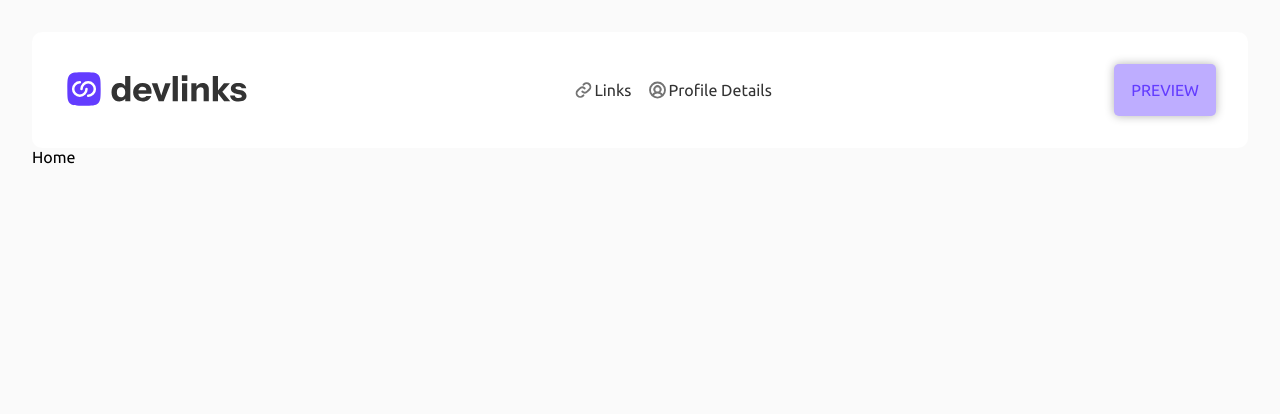
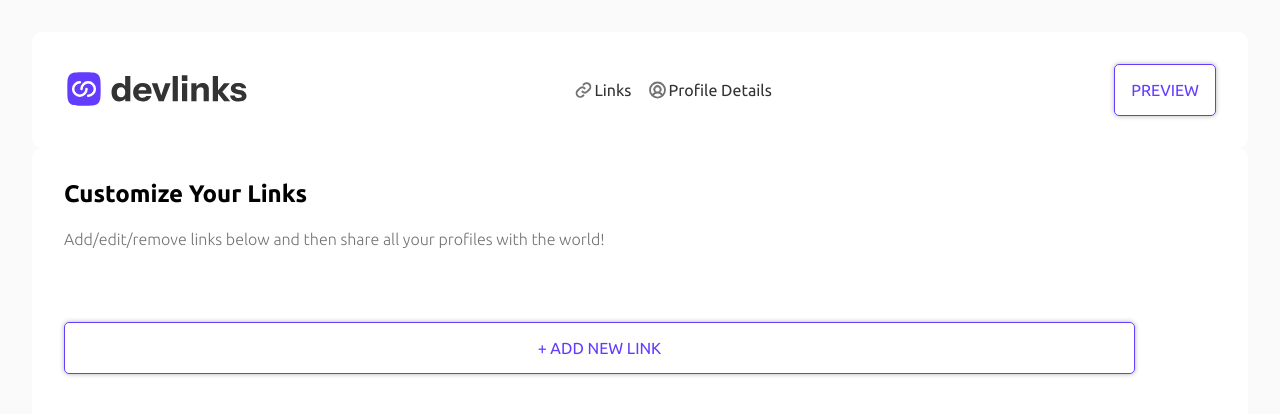
Before and after one commit to hidalest/link-sharing-app, a React (Vite) app: page /home in a window 1280 px wide. Shown: the top 414 px of the page. Built offline with nearby package versions, Linux system fonts and the light colour scheme.

Commit message:
feat: first iteration of the links home page

```diff
--- a/src/App.scss
+++ b/src/App.scss
@@ -1,4 +1,5 @@
 @import './sassStyles/variables';
+@import './sassStyles/mixins';
 
 * {
   margin: 0;
@@ -11,4 +12,14 @@ body {
   margin: 0 auto;
   padding: 2rem;
   background-color: $borders;
+
+  @include responsiveMax($phone) {
+    padding: 0;
+  }
+
+  & .main {
+    @include responsiveMax($phone) {
+      padding: 2.4rem;
+    }
+  }
 }
--- a/src/App.tsx
+++ b/src/App.tsx
@@ -1,33 +1,25 @@
 import { Route, Routes } from 'react-router-dom';
 import Navbar from './components/NavBar/Navbar';
-import Home from './assets/layout/Home';
+import HomeLinks from './layout/HomeLinks/HomeLinks';
 
-import { useEffect, useState } from 'react';
-import { mobileSize } from './globals';
 import data from './data.json';
 
 import './App.scss';
 
 function App() {
-  const { navbarProps } = data;
-  const [isMobile, setIsMobile] = useState(false);
+  const { navbarProps, homeLinksData } = data;
 
-  useEffect(() => {
-    const checkForMobile = () => {
-      setIsMobile(window.innerWidth <= mobileSize);
-    };
-    window.addEventListener('resize', checkForMobile);
-
-    return () => {
-      window.removeEventListener('resize', checkForMobile);
-    };
-  }, []);
   return (
     <>
-      <Navbar navbarProps={navbarProps} isMobile={isMobile} />
-      <Routes>
-        <Route path='/home' element={<Home />} />
-      </Routes>
+      <Navbar navbarProps={navbarProps} />
+      <main className={'main'}>
+        <Routes>
+          <Route
+            path='/home'
+            element={<HomeLinks homeLinksData={homeLinksData} />}
+          />
+        </Routes>
+      </main>
     </>
   );
 }
--- a/src/assets/layout/Home.tsx
+++ /dev/null
@@ -1,7 +0,0 @@
-import React from 'react';
-
-function Home() {
-  return <div>Home</div>;
-}
-
-export default Home;
--- a/src/components/NavBar/Navbar.module.scss
+++ b/src/components/NavBar/Navbar.module.scss
@@ -4,7 +4,7 @@
 .navbar {
   background-color: $white;
   padding: 2rem;
-  border-radius: 10px;
+  border-radius: $border-radius;
   display: flex;
   justify-content: space-between;
   align-items: center;
--- a/src/components/NavBar/Navbar.tsx
+++ b/src/components/NavBar/Navbar.tsx
@@ -14,13 +14,9 @@ interface NavBarProps {
     buttonPreviewCopy: string;
     buttonPreviewIcon: string;
   };
-
-  isMobile: boolean;
 }
 
 function Navbar(props: NavBarProps) {
-  const { navbarProps, isMobile } = props;
-  console.log(isMobile);
   const {
     mainLogoDesktop,
     mainLogoSmall,
@@ -30,7 +26,7 @@ function Navbar(props: NavBarProps) {
     profileDetailsPageCopy,
     buttonPreviewCopy,
     buttonPreviewIcon,
-  } = navbarProps;
+  } = props.navbarProps;
 
   return (
     <nav className={styles.navbar}>
--- a/src/components/UI/Button.module.scss
+++ b/src/components/UI/Button.module.scss
@@ -24,13 +24,13 @@
 }
 
 .button-secondary {
-  background-color: $purple-hover;
+  background-color: transparent;
   color: $purple;
   text-transform: uppercase;
   border-radius: 5px;
-  box-shadow: 0 0 10px rgba(0, 0, 0, 0.3);
+  box-shadow: 0 0 5px rgba(0, 0, 0, 0.3);
   transition: all 200ms ease-out;
-  border: 1px solid transparent;
+  border: 1px solid $purple;
 }
 
 .button-secondary:hover {
--- a/src/data.json
+++ b/src/data.json
@@ -9,5 +9,14 @@
         "profileDetailsPageCopy": "Profile Details",
         "buttonPreviewCopy": "Preview",
         "buttonPreviewIcon": "/src/assets/images/icon-preview-header.svg"
+    },
+    "homeLinksData": {
+        "mainHeader": "Customize Your Links",
+        "mainInstructions": "Add/edit/remove links below and then share all your profiles with the world!",
+        "secondaryMainImage": "/src/assets/images/illustration-empty.svg",
+        "secondaryHeader": "Let's gets you started",
+        "secondaryInstructions": "Use the “Add new link” button to get started. Once you have more than one link, you can reorder and edit them. We’re here to help you share your profiles with everyone!",
+        "addNewLinkButtonCopy": "+ Add new link",
+        "removeLinkCopy": "Remove"
     }
 }
--- /dev/null
+++ b/src/layout/HomeLinks/HomeLinks.module.scss
@@ -0,0 +1,21 @@
+@import '../../sassStyles/variables';
+
+.homeLinks {
+  background-color: $white;
+  border-radius: $border-radius;
+  padding: 2rem;
+
+  &-mainIntructions {
+    color: $grey;
+    font-weight: lighter;
+    margin-top: 0.8rem;
+    line-height: 2.3rem;
+  }
+
+  &-buttonAdd {
+    width: 90%;
+    text-align: center;
+    margin-top: 4rem;
+    margin-bottom: 2.4rem;
+  }
+}
--- /dev/null
+++ b/src/layout/HomeLinks/HomeLinks.tsx
@@ -0,0 +1,31 @@
+import Button from '../../components/UI/Button';
+import styles from './HomeLinks.module.scss';
+
+interface HomeLinksProps {
+  homeLinksData: {
+    mainHeader: string;
+    mainInstructions: string;
+    addNewLinkButtonCopy: string;
+  };
+}
+
+function HomeLinks(props: HomeLinksProps) {
+  const { mainHeader, mainInstructions, addNewLinkButtonCopy } =
+    props.homeLinksData;
+  return (
+    <section className={styles.homeLinks}>
+      <div>
+        <h1>{mainHeader}</h1>
+        <p className={styles['homeLinks-mainIntructions']}>
+          {mainInstructions}
+        </p>
+      </div>
+
+      <Button priority='secondary' className={styles['homeLinks-buttonAdd']}>
+        {addNewLinkButtonCopy}
+      </Button>
+    </section>
+  );
+}
+
+export default HomeLinks;
--- a/src/sassStyles/_variables.scss
+++ b/src/sassStyles/_variables.scss
@@ -7,3 +7,6 @@ $light-grey: #d9d9d9;
 $borders: #fafafa;
 $white: #ffffff;
 $red: #ff3939;
+
+// Some general Styles
+$border-radius: 10px;
```
